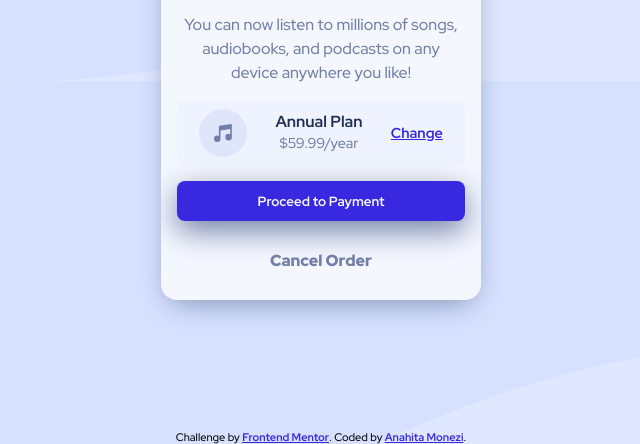
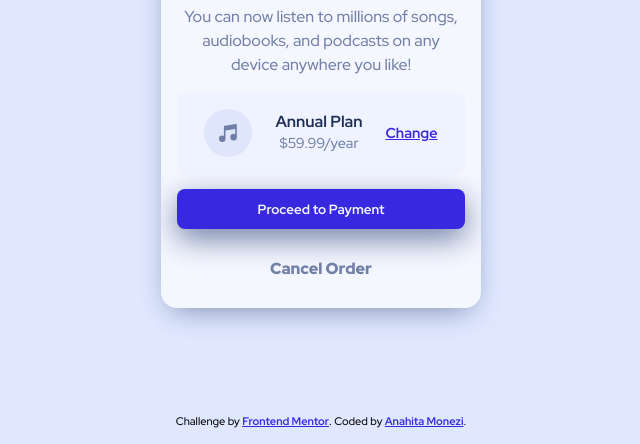
Before and after one commit to NallyNik/fm-order-summary-component, a plain HTML site: page index.html in a window 1280 px wide. Shown: the part 356-800 px from the top of the page, without its empty margins (319-959 px from the left). Drawn offline with Linux system fonts and the light colour scheme.

Commit message:
update desktop bg

```diff
--- a/assets/css/index.css
+++ b/assets/css/index.css
@@ -12,8 +12,7 @@ body {
     align-items: center;
     justify-content: center;
 
-    background: url('../images/pattern-background-mobile.svg'), hsl(225, 100%, 94%);
-    background-repeat: no-repeat;
+    background: url('../images/pattern-background-mobile.svg') no-repeat, hsl(225, 100%, 94%);
 }
 main {
     width: 20rem;
@@ -59,7 +58,7 @@ button {
     object-fit: contain;
 }
 .plan {
-    padding: 0.5rem;
+    padding: 1rem;
     display: flex;
     align-items: center;
     justify-content: space-around;
@@ -78,6 +77,7 @@ button {
 
 /*footer*/
 .attribution {
+    padding: 1rem;
     position: absolute;
     bottom: 0;
     font-size: 11px;
@@ -100,6 +100,7 @@ button:hover {
 /*responsive*/
 @media (min-width: 800px) {
     body {
-        background: url('../images/pattern-background-desktop.svg'), hsl(225, 100%, 94%);
+        background: url('../images/pattern-background-desktop.svg') no-repeat, hsl(225, 100%, 94%);
+        background-position: left -100px;
     }
 }
```
